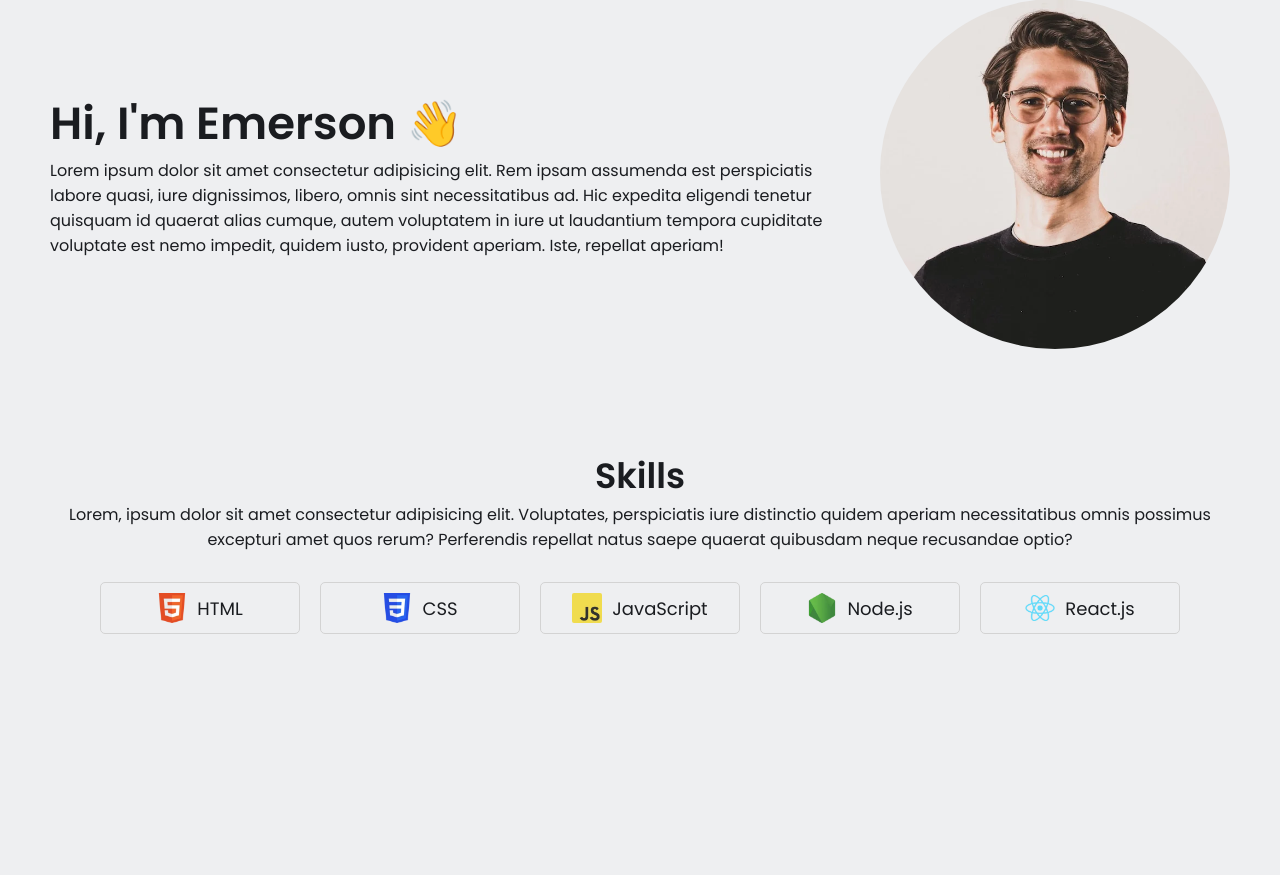
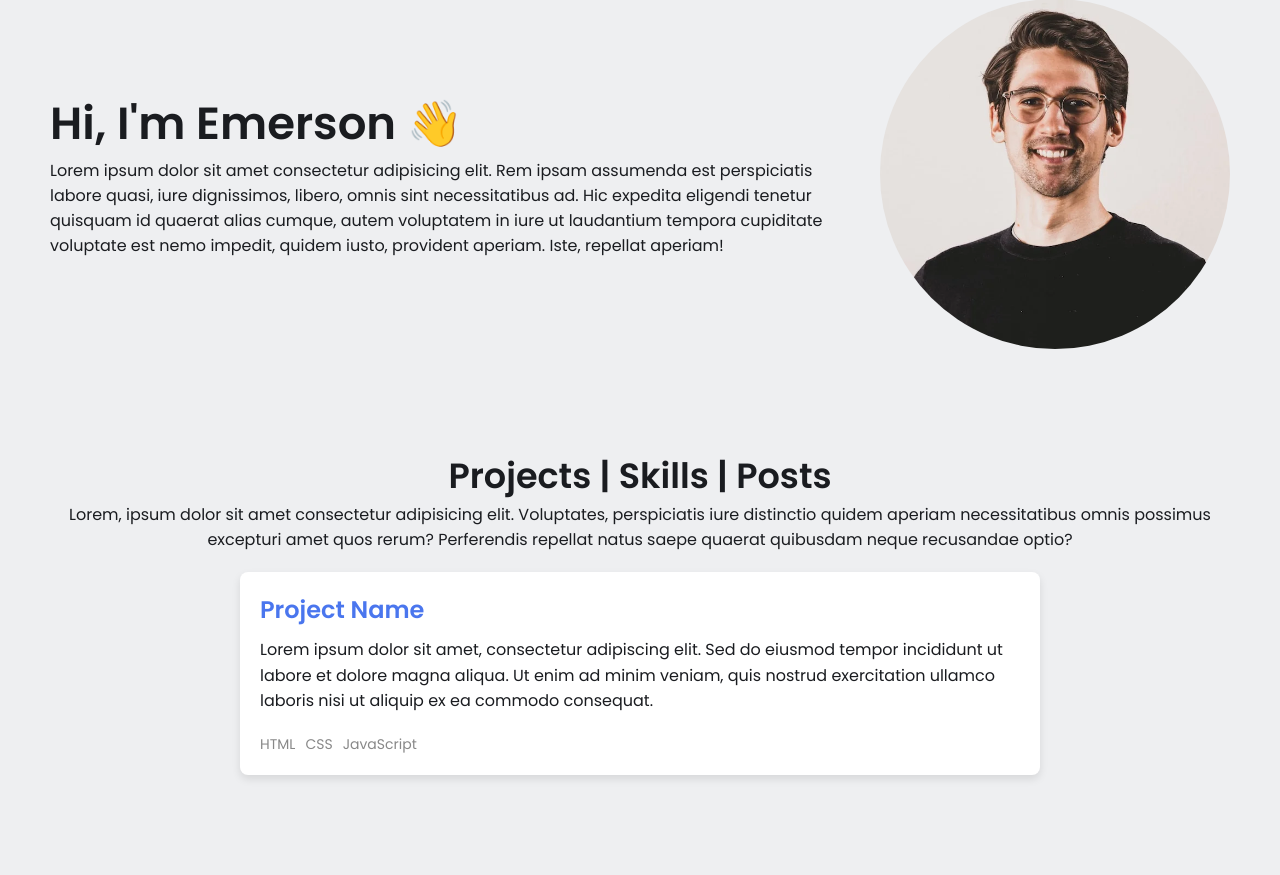
Before and after one commit to EmersonMR25/Personal-Website, a Flask app: page / in a window 1280 px wide. Shown: the part 131-1006 px from the top of the page. Before the commit the page ends 765 px from the top, so only its background shows below. Run offline with Flask 3, Linux system fonts and the light colour scheme.

Commit message:
Refined the index and css files to be more simplistic

```diff
--- a/app/static/css/styles.css
+++ b/app/static/css/styles.css
@@ -104,31 +104,59 @@ nav .right a span {
   margin-bottom: 20px;
 }
 
-.skills-section .cells {
+/* PROJECT SECTION */
+.projects-section {
+  padding: 0 50px;
+  margin-bottom: 100px;
+}
+
+.projects-section h2 {
+  text-align: center;
+  font-size: 35px;
+  margin-bottom: 40px;
+}
+
+.project {
+  background-color: #fff;
+  border-radius: 8px;
+  box-shadow: 0 4px 8px rgba(0, 0, 0, 0.1);
+  padding: 20px;
+  margin: 20px auto;
+  max-width: 800px;
+  transition: transform 0.3s ease;
+}
+
+.project:hover {
+  transform: scale(1.05);
+}
+
+.project-header h3 {
+  font-size: 24px;
+  margin-bottom: 10px;
+}
+
+.project-header h3 a {
+  color: var(--link-color);
+  text-decoration: none;
+}
+
+.project-header h3 a:hover {
+  text-decoration: underline;
+}
+
+.project-description p {
+  font-size: 16px;
+  line-height: 1.6;
+  margin-bottom: 20px;
+}
+
+.project-skills {
   display: flex;
-  justify-content: center;
+  gap: 10px;
   flex-wrap: wrap;
 }
 
-.skills-section .cells .cell {
-  display: flex;
-  justify-content: center;
-  align-items: center;
-  gap: 10px;
-  width: 200px;
-  padding: 10px 20px;
-  margin: 10px;
-  border: 1.5px solid #d3d3d3;
-  border-radius: 5px;
+.project-skills span {
+  font-size: 14px;
+  color: #888;
 }
-
-.skills-section .cells .cell img {
-  width: 30px;
-  height: 30px;
-  object-fit: contain;
-  border-radius: 2px;
-}
-
-.skills-section .cells .cell span {
-  font-size: 18px;
-}
--- a/app/templates/index.html
+++ b/app/templates/index.html
@@ -71,7 +71,7 @@
 
       <!-- SECTION 2: Skills -->
       <section id="skills" class="skills-section">
-        <h2>Skills</h2>
+        <h2>Projects | Skills | Posts</h2>
         <div class="text">
           Lorem, ipsum dolor sit amet consectetur adipisicing elit. Voluptates,
           perspiciatis iure distinctio quidem aperiam necessitatibus omnis
@@ -79,30 +79,19 @@
           quaerat quibusdam neque recusandae optio?
         </div>
 
-        <div class="cells">
-          <div class="cell">
-            <img src="static/img/html-logo.webp" alt="html logo" />
+      <!-- PROJECT SECTION -->
+<section id="projects" class="projects-section">
+  <div class="project">
+    <div class="project-header">
+      <h3><a href="https://github.com/your-repo" target="_blank" rel="noopener noreferrer">Project Name</a></h3>
+    </div>
+    <div class="project-description">
+      <p>Lorem ipsum dolor sit amet, consectetur adipiscing elit. Sed do eiusmod tempor incididunt ut labore et dolore magna aliqua. Ut enim ad minim veniam, quis nostrud exercitation ullamco laboris nisi ut aliquip ex ea commodo consequat.</p>
+    </div>
+    <div class="project-skills">
       <span>HTML</span>
-          </div>
-
-          <div class="cell">
-            <img src="static/img/css-logo.webp" alt="css logo" />
       <span>CSS</span>
-          </div>
-
-          <div class="cell">
-            <img src="static/img/javascript-logo.webp" alt="javascript logo" />
       <span>JavaScript</span>
-          </div>
-
-          <div class="cell">
-            <img src="static/img/node-logo.webp" alt="node logo" />
-            <span>Node.js</span>
-          </div>
-
-          <div class="cell">
-            <img src="static/img/react-logo.webp" alt="react logo" />
-            <span>React.js</span>
     </div>
   </div>
 </section>
```
Lines whose indentation alone changed are shown as unchanged.
